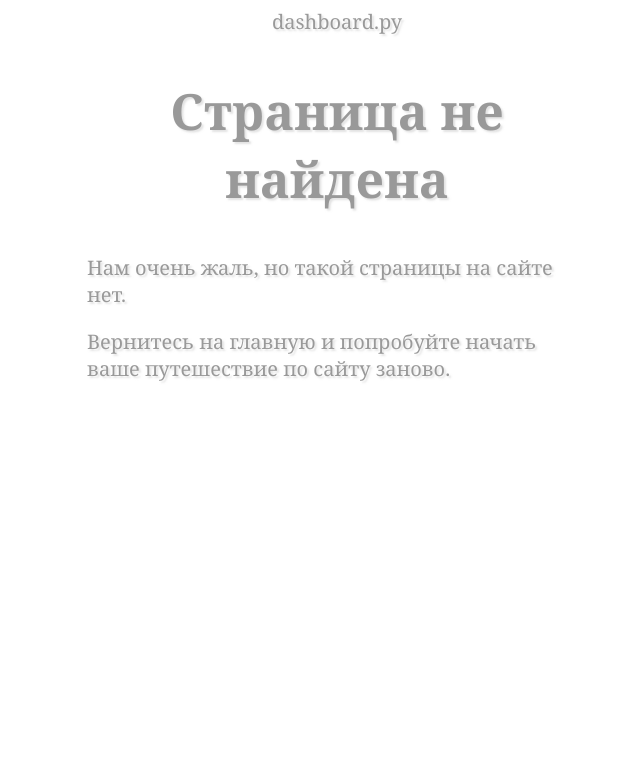
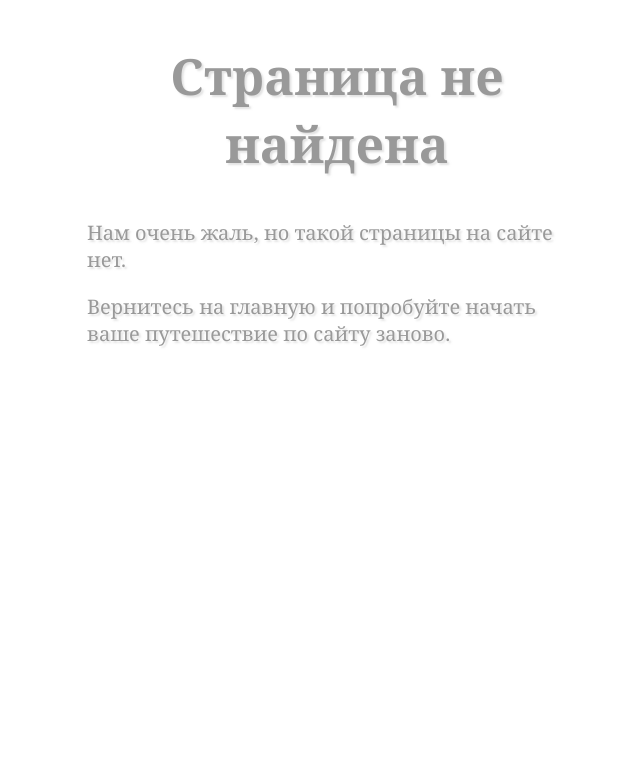
Before and after one commit to futurecolors/tinned-django, a Django app: template tinned-django/templates/404.html in a window 1280 px wide. Shown: the top 779 px of the page, without its empty margins (303-943 px from the left). Run offline with Django 3.2, Linux system fonts and the light colour scheme; the template is opened without the code that fills it, so the values that code supplies are empty.

Commit message:
Опечатка в 404.html Добавлена папка _static/compressed

```diff
--- a/tinned-django/templates/404.html
+++ b/tinned-django/templates/404.html
@@ -1,4 +1,4 @@
-dashboard.py<!doctype html>
+<!doctype html>
 <html>
 <head>
   <meta charset="utf-8">
```
Also changed, not shown: 1 other file.
